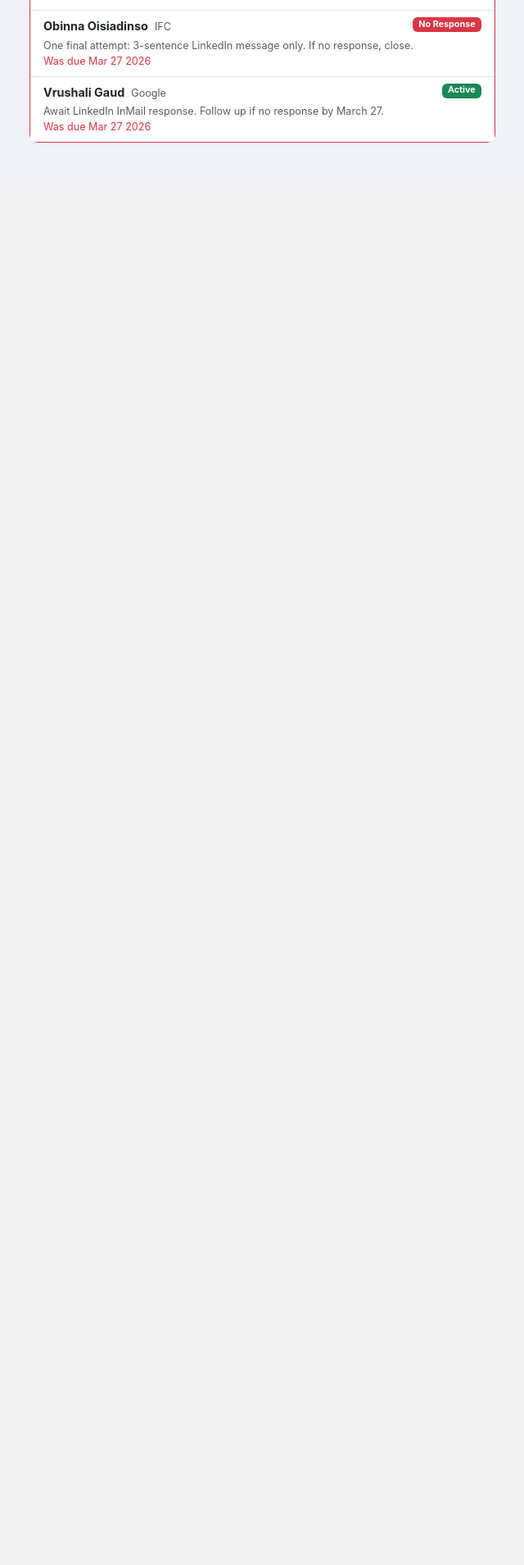
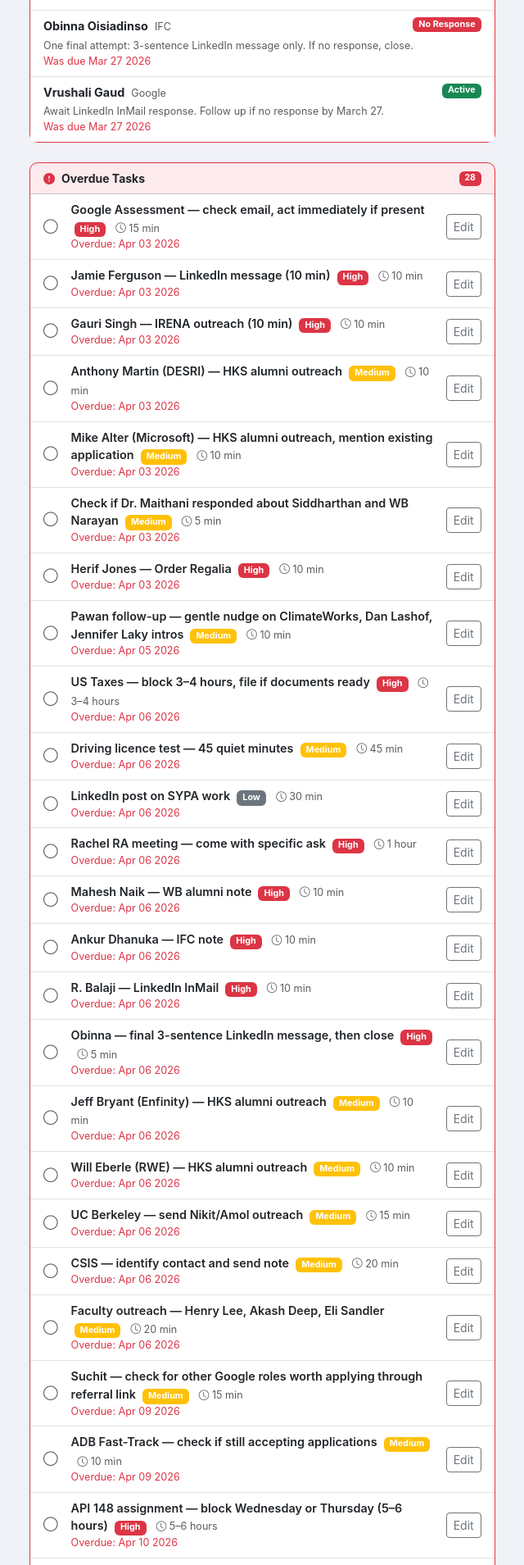
Before and after one commit to SparrowhawkX/Code, a Flask app: page / in a window 1280 px wide. Shown: the part 1770-3679 px from the top of the page at 82% size, without its empty margins (228-868 px from the left). Before the commit the page ends 1944 px from the top, so only its background shows below. Run offline with Flask 3, Linux system fonts and the light colour scheme; some libraries are stand-ins or nearby versions.

Commit message:
Add Tasks module with dashboard integration
- Task model (title, due date, time estimate, category, priority, status, links)
- 27 seed tasks from user's to-do list across Career/Personal/Academic
- /tasks list page with status+category filters and inline done toggle
- /tasks/new and /tasks/<id>/edit forms
- Dashboard shows Today's Tasks and Overdue Tasks sections
- Tasks nav link added to sidebar

https://claude.ai/code/session_01SxnBAU1NRrHS5EhH7GpWeN

```diff
--- a/careeros/app.py
+++ b/careeros/app.py
@@ -7,7 +7,7 @@ import os
 from datetime import date, datetime
 from flask import (Flask, render_template, request, redirect,
                    url_for, flash, jsonify, Response)
-from models import db, Contact, ConversationEntry, Application, CVBullet
+from models import db, Contact, ConversationEntry, Application, CVBullet, Task
 from context_export import generate_export, days_to_j1, J1_DEADLINE
 from email_parser import parse_email
 
@@ -120,6 +120,18 @@ def dashboard():
         Application.status.notin_(["Applied", "Rejected", "Withdrawn"])
     ).order_by(Application.deadline).all()
 
+    # Tasks due today (not done)
+    tasks_today = Task.query.filter(
+        Task.due_date == today,
+        Task.status == 'Todo'
+    ).order_by(Task.priority.asc(), Task.id.asc()).all()
+
+    # Overdue tasks
+    tasks_overdue = Task.query.filter(
+        Task.due_date < today,
+        Task.status == 'Todo'
+    ).order_by(Task.due_date.asc()).all()
+
     # Priority suggestions
     suggestions = _priority_suggestions(due_today, overdue, upcoming_deadlines)
 
@@ -131,7 +143,9 @@ def dashboard():
                            total_apps=total_apps,
                            applied_apps=applied_apps,
                            upcoming_deadlines=upcoming_deadlines,
-                           suggestions=suggestions)
+                           suggestions=suggestions,
+                           tasks_today=tasks_today,
+                           tasks_overdue=tasks_overdue)
 
 
 def _priority_suggestions(due_today, overdue, upcoming_deadlines):
@@ -603,6 +617,103 @@ def _score_bullets(jd, bullets):
     return scored[:20]
 
 
+# ── Tasks ─────────────────────────────────────────────────────────────────────
+
+ALL_CATEGORIES = ['Career', 'Personal', 'Academic']
+ALL_PRIORITIES = ['High', 'Medium', 'Low']
+ALL_TASK_STATUSES = ['Todo', 'Done', 'Skipped']
+
+
+@app.route('/tasks')
+def tasks():
+    status_filter = request.args.get('status', 'Todo')
+    category_filter = request.args.get('category', '')
+
+    q = Task.query
+    if status_filter:
+        q = q.filter(Task.status == status_filter)
+    if category_filter:
+        q = q.filter(Task.category == category_filter)
+
+    all_tasks = q.order_by(Task.due_date.asc().nullslast(), Task.priority.asc(), Task.id.asc()).all()
+
+    return render_template('tasks.html',
+                           tasks=all_tasks,
+                           status_filter=status_filter,
+                           category_filter=category_filter,
+                           all_categories=ALL_CATEGORIES,
+                           all_priorities=ALL_PRIORITIES,
+                           all_statuses=ALL_TASK_STATUSES,
+                           all_contacts=Contact.query.order_by(Contact.name).all(),
+                           all_apps=Application.query.order_by(Application.role).all())
+
+
+@app.route('/tasks/new', methods=['GET', 'POST'])
+def new_task():
+    if request.method == 'POST':
+        t = Task(
+            title=request.form['title'],
+            due_date=_parse_form_date(request.form.get('due_date')),
+            time_estimate=request.form.get('time_estimate') or None,
+            category=request.form.get('category', 'Career'),
+            priority=request.form.get('priority', 'Medium'),
+            status='Todo',
+            linked_contact_id=int(request.form['linked_contact_id']) if request.form.get('linked_contact_id') else None,
+            linked_application_id=int(request.form['linked_application_id']) if request.form.get('linked_application_id') else None,
+            notes=request.form.get('notes') or None,
+        )
+        db.session.add(t)
+        db.session.commit()
+        flash('Task added.', 'success')
+        return redirect(request.form.get('next') or url_for('tasks'))
+    return render_template('task_form.html', task=None,
+                           all_categories=ALL_CATEGORIES, all_priorities=ALL_PRIORITIES,
+                           all_contacts=Contact.query.order_by(Contact.name).all(),
+                           all_apps=Application.query.order_by(Application.role).all())
+
+
+@app.route('/tasks/<int:task_id>/edit', methods=['GET', 'POST'])
+def edit_task(task_id):
+    t = Task.query.get_or_404(task_id)
+    if request.method == 'POST':
+        t.title = request.form['title']
+        t.due_date = _parse_form_date(request.form.get('due_date'))
+        t.time_estimate = request.form.get('time_estimate') or None
+        t.category = request.form.get('category', t.category)
+        t.priority = request.form.get('priority', t.priority)
+        t.status = request.form.get('status', t.status)
+        t.linked_contact_id = int(request.form['linked_contact_id']) if request.form.get('linked_contact_id') else None
+        t.linked_application_id = int(request.form['linked_application_id']) if request.form.get('linked_application_id') else None
+        t.notes = request.form.get('notes') or None
+        t.updated_at = datetime.utcnow()
+        db.session.commit()
+        flash('Task updated.', 'success')
+        return redirect(url_for('tasks'))
+    return render_template('task_form.html', task=t,
+                           all_categories=ALL_CATEGORIES, all_priorities=ALL_PRIORITIES,
+                           all_statuses=ALL_TASK_STATUSES,
+                           all_contacts=Contact.query.order_by(Contact.name).all(),
+                           all_apps=Application.query.order_by(Application.role).all())
+
+
+@app.route('/tasks/<int:task_id>/done', methods=['POST'])
+def toggle_task_done(task_id):
+    t = Task.query.get_or_404(task_id)
+    t.status = 'Todo' if t.status == 'Done' else 'Done'
+    t.updated_at = datetime.utcnow()
+    db.session.commit()
+    return redirect(request.referrer or url_for('tasks'))
+
+
+@app.route('/tasks/<int:task_id>/delete', methods=['POST'])
+def delete_task(task_id):
+    t = Task.query.get_or_404(task_id)
+    db.session.delete(t)
+    db.session.commit()
+    flash('Task deleted.', 'info')
+    return redirect(request.referrer or url_for('tasks'))
+
+
 # ── DB Init + Seed ────────────────────────────────────────────────────────────
 
 def init_db():
@@ -617,7 +728,7 @@ def init_db():
 
 
 def _seed_if_empty():
-    from seed_data import SEED_CONTACTS, SEED_APPLICATIONS, CV_BULLETS
+    from seed_data import SEED_CONTACTS, SEED_APPLICATIONS, CV_BULLETS, SEED_TASKS
 
     if Contact.query.count() == 0:
         print("  [seed] Populating initial contacts and CV bullets…")
@@ -674,6 +785,27 @@ def _seed_if_empty():
         db.session.commit()
         print(f"  [seed] {len(SEED_APPLICATIONS)} applications seeded")
 
+    if Task.query.count() == 0:
+        # Build a name→id lookup for contacts already in DB
+        contact_lookup = {c.name: c.id for c in Contact.query.all()}
+        for td in SEED_TASKS:
+            linked_id = None
+            if td.get('linked_contact'):
+                linked_id = contact_lookup.get(td['linked_contact'])
+            t = Task(
+                title=td['title'],
+                due_date=td.get('due_date'),
+                time_estimate=td.get('time_estimate'),
+                category=td.get('category', 'Career'),
+                priority=td.get('priority', 'Medium'),
+                status=td.get('status', 'Todo'),
+                notes=td.get('notes'),
+                linked_contact_id=linked_id,
+            )
+            db.session.add(t)
+        db.session.commit()
+        print(f"  [seed] {len(SEED_TASKS)} tasks seeded")
+
 
 # ── Helpers ───────────────────────────────────────────────────────────────────
 
--- a/careeros/templates/base.html
+++ b/careeros/templates/base.html
@@ -61,6 +61,12 @@
         </a>
       </li>
       <li class="nav-item">
+        <a class="nav-link {% if 'task' in (request.endpoint or '') %}active{% endif %}"
+           href="{{ url_for('tasks') }}">
+          <i class="bi bi-check2-square"></i> Tasks
+        </a>
+      </li>
+      <li class="nav-item">
         <a class="nav-link {% if request.endpoint == 'upload' %}active{% endif %}"
            href="{{ url_for('upload') }}">
           <i class="bi bi-upload"></i> Import CSV
--- a/careeros/templates/dashboard.html
+++ b/careeros/templates/dashboard.html
@@ -154,11 +154,87 @@
     {% endif %}
 
     {% if not due_today and not overdue and not due_week %}
-    <div class="card">
+    <div class="card mb-4">
       <div class="card-body text-center text-muted py-5">
         <i class="bi bi-check-circle display-4 text-success"></i>
-        <p class="mt-3">No actions pending — you're on top of it.</p>
+        <p class="mt-3">No contact actions pending — you're on top of it.</p>
         <a href="{{ url_for('contacts') }}" class="btn btn-primary">View all contacts</a>
+      </div>
+    </div>
+    {% endif %}
+
+    <!-- Tasks overdue -->
+    {% if tasks_overdue %}
+    <div class="card mb-4 border-danger">
+      <div class="card-header bg-danger bg-opacity-10 d-flex align-items-center gap-2">
+        <i class="bi bi-exclamation-circle-fill text-danger"></i>
+        <strong>Overdue Tasks</strong>
+        <span class="badge bg-danger ms-auto">{{ tasks_overdue|length }}</span>
+      </div>
+      <div class="list-group list-group-flush">
+        {% for t in tasks_overdue %}
+        <div class="list-group-item">
+          <div class="d-flex align-items-center gap-3">
+            <form method="post" action="{{ url_for('toggle_task_done', task_id=t.id) }}">
+              <button type="submit" class="btn btn-sm p-0 border-0 bg-transparent" title="Mark done">
+                <i class="bi bi-circle text-muted" style="font-size:1.1rem;"></i>
+              </button>
+            </form>
+            <div class="flex-grow-1">
+              <span class="fw-semibold">{{ t.title }}</span>
+              <span class="badge bg-{{ t.priority_badge() }} ms-1">{{ t.priority }}</span>
+              {% if t.time_estimate %}
+              <span class="text-muted small ms-2"><i class="bi bi-clock"></i> {{ t.time_estimate }}</span>
+              {% endif %}
+              <div class="text-danger small">Overdue: {{ t.due_date|dateformat }}</div>
+            </div>
+            <a href="{{ url_for('edit_task', task_id=t.id) }}"
+               class="btn btn-sm btn-outline-secondary">Edit</a>
+          </div>
+        </div>
+        {% endfor %}
+      </div>
+    </div>
+    {% endif %}
+
+    <!-- Tasks today -->
+    {% if tasks_today %}
+    <div class="card mb-4 border-primary">
+      <div class="card-header bg-primary bg-opacity-10 d-flex align-items-center gap-2">
+        <i class="bi bi-check2-square text-primary"></i>
+        <strong>Today's Tasks</strong>
+        <span class="badge bg-primary ms-auto">{{ tasks_today|length }}</span>
+        <a href="{{ url_for('tasks') }}" class="btn btn-sm btn-outline-primary ms-1">View all</a>
+      </div>
+      <div class="list-group list-group-flush">
+        {% for t in tasks_today %}
+        <div class="list-group-item">
+          <div class="d-flex align-items-center gap-3">
+            <form method="post" action="{{ url_for('toggle_task_done', task_id=t.id) }}">
+              <button type="submit" class="btn btn-sm p-0 border-0 bg-transparent" title="Mark done">
+                <i class="bi bi-circle text-muted" style="font-size:1.1rem;"></i>
+              </button>
+            </form>
+            <div class="flex-grow-1">
+              <span class="fw-semibold">{{ t.title }}</span>
+              <span class="badge bg-{{ t.priority_badge() }} ms-1">{{ t.priority }}</span>
+              <span class="badge bg-secondary ms-1">{{ t.category_icon() }} {{ t.category }}</span>
+              {% if t.time_estimate %}
+              <span class="text-muted small ms-2"><i class="bi bi-clock"></i> {{ t.time_estimate }}</span>
+              {% endif %}
+              {% if t.linked_contact %}
+              <div class="text-muted small">
+                <i class="bi bi-person"></i>
+                <a href="{{ url_for('contact_detail', contact_id=t.linked_contact.id) }}"
+                   class="text-muted text-decoration-none">{{ t.linked_contact.name }}</a>
+              </div>
+              {% endif %}
+            </div>
+            <a href="{{ url_for('edit_task', task_id=t.id) }}"
+               class="btn btn-sm btn-outline-secondary">Edit</a>
+          </div>
+        </div>
+        {% endfor %}
       </div>
     </div>
     {% endif %}
```
Also changed, not shown: careeros/models.py (+32 -0 lines), careeros/seed_data.py (+101 -0 lines), careeros/templates/task_form.html (added, +129 -0 lines), careeros/templates/tasks.html (added, +113 -0 lines).
